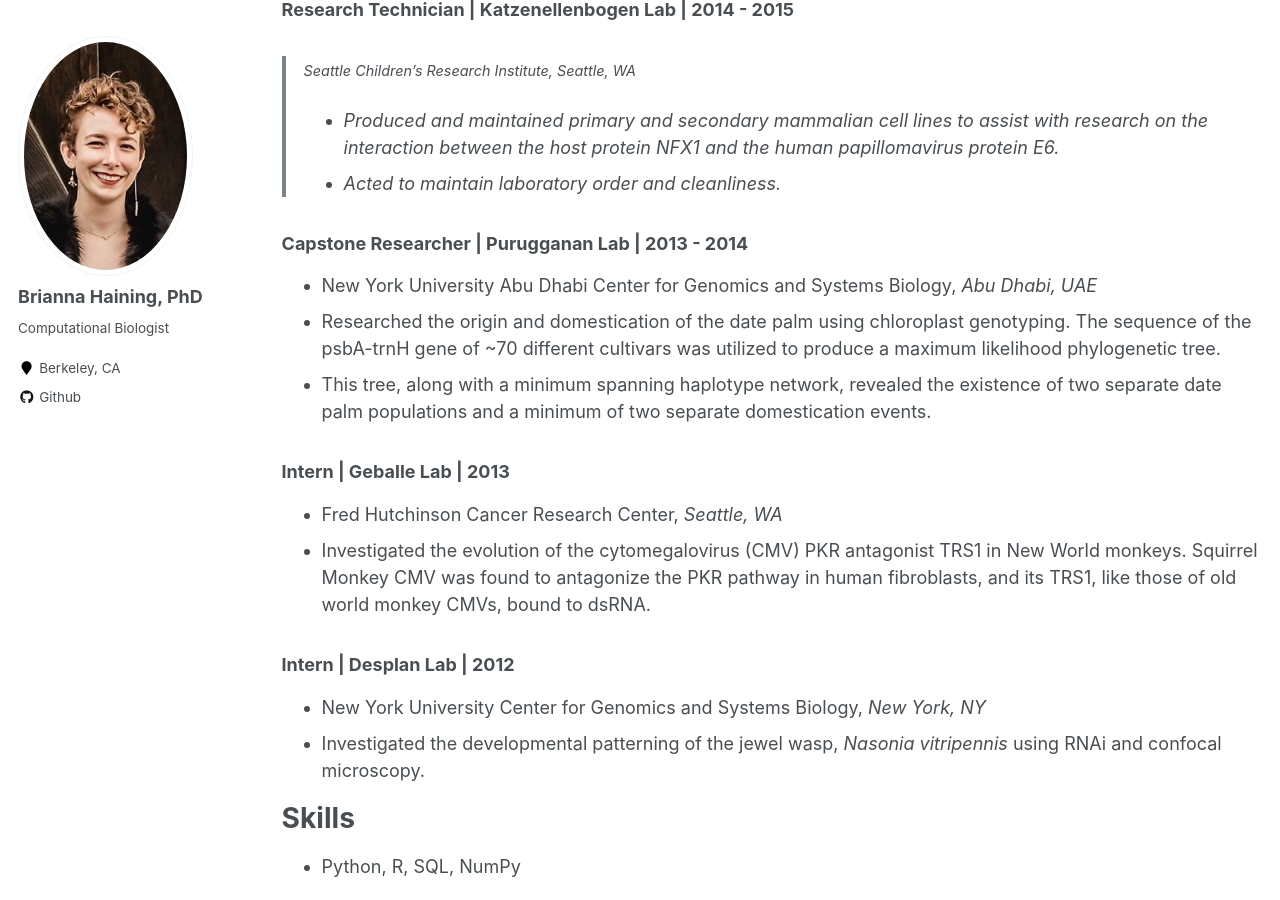
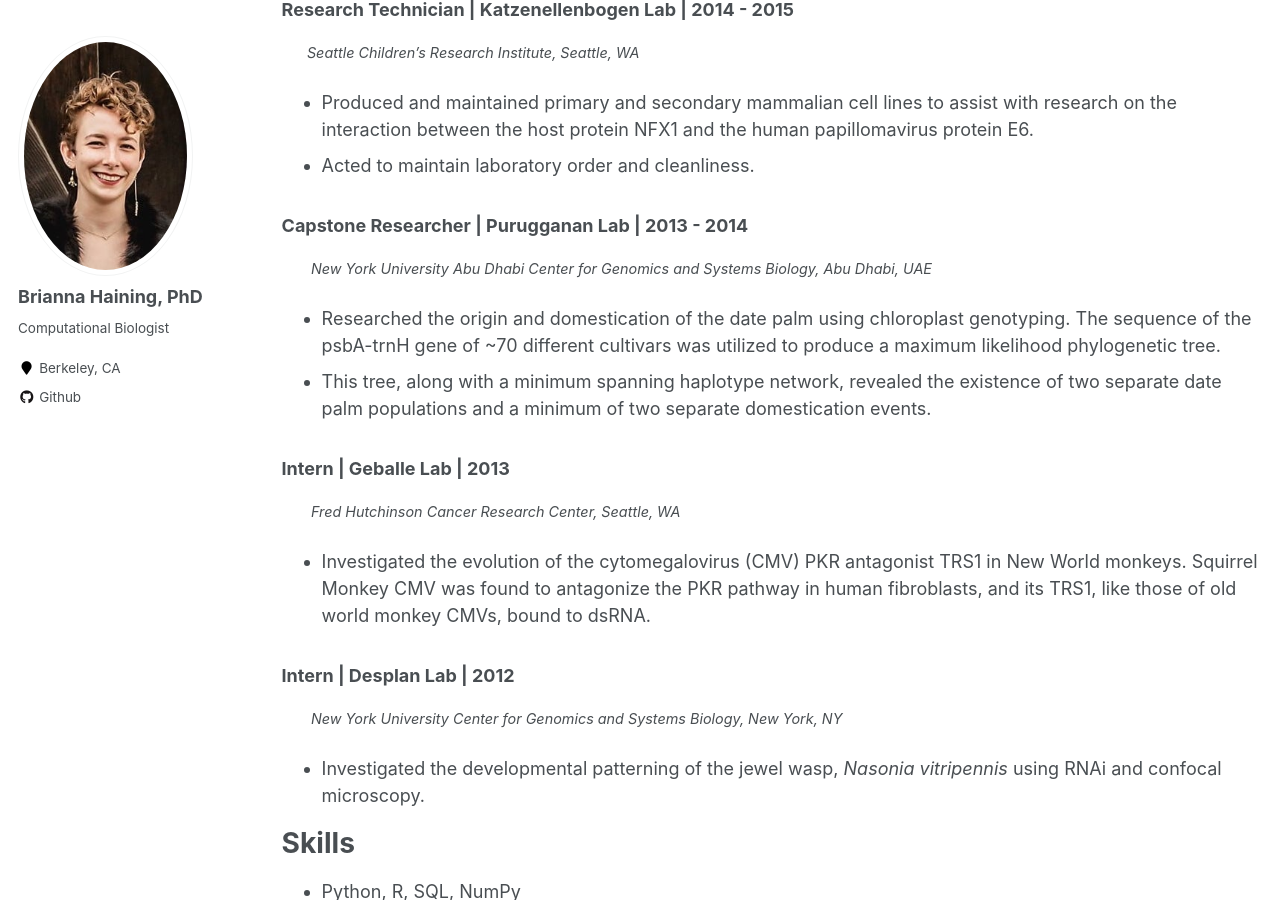
Before and after one commit to haining-b/haining-b.github.io, a Jekyll site: the page built from _pages/cv.md, in a window 1280 px wide and 900 px high, scrolled down 364 px. Built offline with Jekyll 4.4.1, drawn with Linux system fonts in a browser that asks for light colours.

Commit message:
Update cv.md

```diff
--- a/_pages/cv.md
+++ b/_pages/cv.md
@@ -21,21 +21,21 @@ Work experience
 
 ### Research Technician | Katzenellenbogen Lab | 2014 - 2015
 
-   ><span style="font-size:0.8em; font-style:italic">    Seattle Children's Research Institute, Seattle, WA</span>
+   &nbsp;&nbsp;&nbsp;&nbsp;&nbsp;<span style="font-size:0.8em; font-style:italic">Seattle Children's Research Institute, Seattle, WA</span>
   *  Produced and maintained primary and secondary mammalian cell lines to assist with research on the interaction between the host protein NFX1 and the human papillomavirus protein E6.
   *  Acted to maintain laboratory order and cleanliness.
 
 ### Capstone Researcher | Purugganan Lab | 2013 - 2014
-  * New York University Abu Dhabi Center for Genomics and Systems Biology, <i>Abu Dhabi, UAE</i>
+  &nbsp;&nbsp;&nbsp;&nbsp;&nbsp;<span style="font-size:0.8em; font-style:italic"> New York University Abu Dhabi Center for Genomics and Systems Biology, Abu Dhabi, UAE</span>
   * Researched the origin and domestication of the date palm using chloroplast genotyping. The sequence of the psbA-trnH gene of ~70 different cultivars was utilized to produce a maximum likelihood phylogenetic tree.
   * This tree, along with a minimum spanning haplotype network, revealed the existence of two separate date palm populations and a minimum of two separate domestication events.
 
 ### Intern | Geballe Lab | 2013
-  * Fred Hutchinson Cancer Research Center, <i>Seattle, WA</i>
+  &nbsp;&nbsp;&nbsp;&nbsp;&nbsp;<span style="font-size:0.8em; font-style:italic"> Fred Hutchinson Cancer Research Center, Seattle, WA</span>
   * Investigated the evolution of the cytomegalovirus (CMV) PKR antagonist TRS1 in New World monkeys. Squirrel Monkey CMV was found to antagonize the PKR pathway in human fibroblasts, and its TRS1, like those of old world monkey CMVs, bound to dsRNA.
 
 ### Intern | Desplan Lab | 2012
-  * New York University Center for Genomics and Systems Biology, <i>New York, NY</i>
+  &nbsp;&nbsp;&nbsp;&nbsp;&nbsp;<span style="font-size:0.8em; font-style:italic"> New York University Center for Genomics and Systems Biology, New York, NY</span>
   * Investigated the developmental patterning of the jewel wasp, <i>Nasonia vitripennis</i> using RNAi and confocal microscopy.
 
 
```
